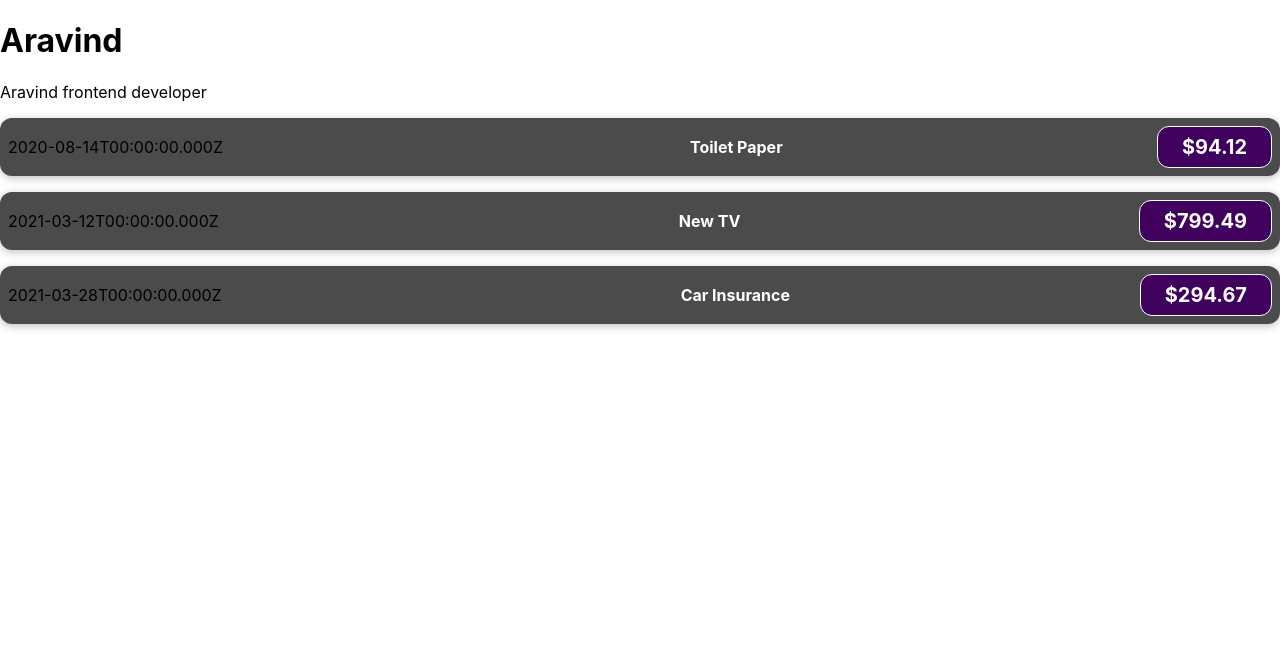
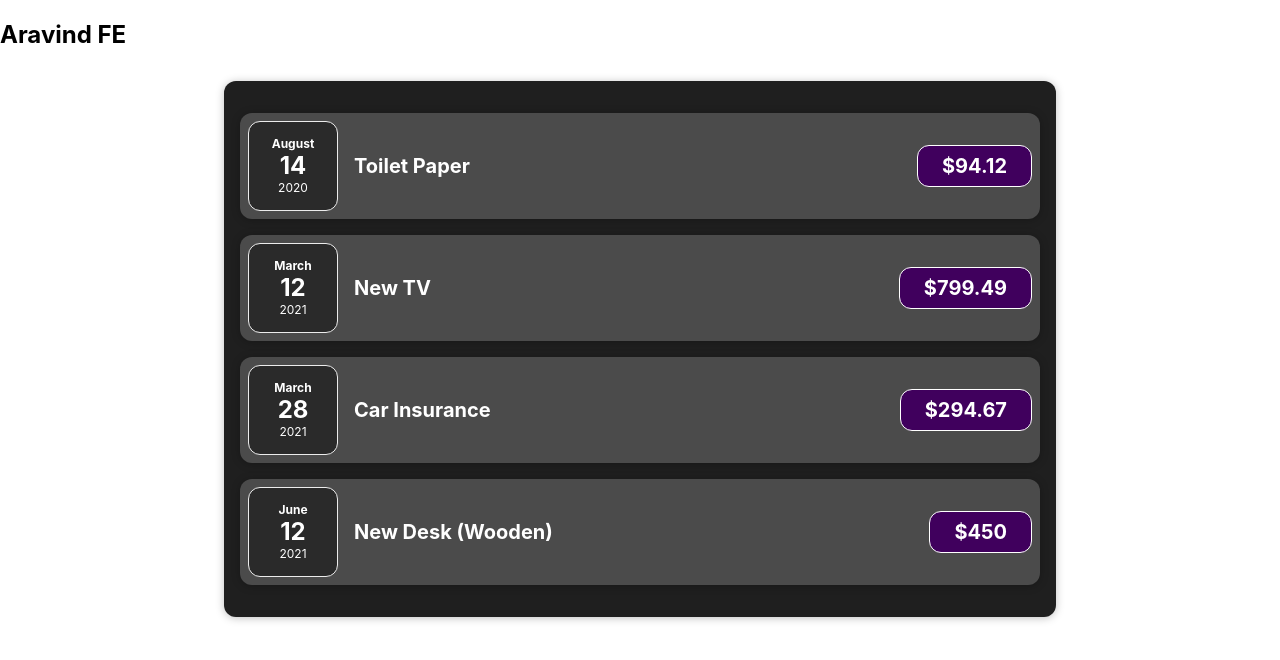
Before and after one commit to AravindSI/Start-off-with-react-basics, a React (Create React App) app: page / in a window 1280 px wide. Shown: the top 660 px of the page. Built offline with nearby package versions, Linux system fonts and the light colour scheme.

Commit message:
basics react

```diff
--- a/src/App.js
+++ b/src/App.js
@@ -1,4 +1,5 @@
-import ExpenseItem from "./components/ExpenseItem";
+import React from 'react';
+import Expenses from './components/Expenses/Expenses';
 
 function App() {
   const expenses = [
@@ -25,14 +26,8 @@
 
   return (
     <div>
-      <h1>Aravind</h1>
-      <p> Aravind frontend developer</p>
-      <ExpenseItem title={expenses[0].title} amount={expenses[0].amount} date={expenses[0].date}></ExpenseItem>
-      <ExpenseItem title={expenses[1].title} amount={expenses[1].amount} date={expenses[1].date}></ExpenseItem>
-      <ExpenseItem title={expenses[2].title} amount={expenses[2].amount} date={expenses[2].date}></ExpenseItem>
-
-
-
+      <h2>Aravind FE </h2>
+      <Expenses items={expenses} />
     </div>
   );
 }
--- a/src/components/ExpenseItem.css
+++ /dev/null
@@ -1,56 +0,0 @@
-.expense-item {
-    display: flex;
-    justify-content: space-between;
-    align-items: center;
-    box-shadow: 0 2px 8px rgba(0, 0, 0, 0.25);
-    padding: 0.5rem;
-    margin: 1rem 0;
-    border-radius: 12px;
-    background-color: #4b4b4b;
-  }
-
-  .expense-item__description {
-    display: flex;
-    flex-direction: column;
-    gap: 1rem;
-    align-items: flex-end;
-    flex-flow: column-reverse;
-    justify-content: flex-start;
-    flex: 1;
-  }
-
-  .expense-item h2 {
-    color: #3a3a3a;
-    font-size: 1rem;
-    flex: 1;
-    margin: 0 1rem;
-    color: white;
-  }
-
-  .expense-item__price {
-    font-size: 1rem;
-    font-weight: bold;
-    color: white;
-    background-color: #40005d;
-    border: 1px solid white;
-    padding: 0.5rem;
-    border-radius: 12px;
-  }
-
-  @media (min-width: 580px) {
-    .expense-item__description {
-      flex-direction: row;
-      align-items: center;
-      justify-content: flex-start;
-      flex: 1;
-    }
-
-    .expense-item__description h2 {
-      font-size: 1.25rem;
-    }
-
-    .expense-item__price {
-      font-size: 1.25rem;
-      padding: 0.5rem 1.5rem;
-    }
-  }
--- a/src/components/ExpenseItem.js
+++ /dev/null
@@ -1,15 +0,0 @@
-import './ExpenseItem.css'
-
-
-function ExpenseItem(props) {
-
-  return (
-    <div className="expense-item">
-      <div>{props.date.toISOString()}</div>
-      <div className='expense-item__description'></div>
-      <h2>{props.title}</h2>
-      <div className='expense-item__price'>${props.amount}</div>
-    </div>
-  );
-}
-export default ExpenseItem;
--- /dev/null
+++ b/src/components/Expenses/ExpenseDate.css
@@ -0,0 +1,26 @@
+.expense-date {
+  display: flex;
+  flex-direction: column;
+  width: 5.5rem;
+  height: 5.5rem;
+  border: 1px solid #ececec;
+  background-color: #2a2a2a;
+  color: white;
+  border-radius: 12px;
+  align-items: center;
+  justify-content: center;
+}
+
+.expense-date__month {
+  font-size: 0.75rem;
+  font-weight: bold;
+}
+
+.expense-date__year {
+  font-size: 0.75rem;
+}
+
+.expense-date__day {
+  font-size: 1.5rem;
+  font-weight: bold;
+}
--- /dev/null
+++ b/src/components/Expenses/ExpenseDate.js
@@ -0,0 +1,21 @@
+import React from 'react';
+import './ExpenseDate.css';
+
+
+function ExpenseDate(props){
+    const month=props.date.toLocaleString("en-US",{month:'long'});
+    const day=props.date.toLocaleString("en-US",{day:'2-digit'});
+    const year=props.date.getFullYear();
+
+    return(
+    <div className='expense-date'>
+        <div className='expense-date__month'>{month}</div>
+        <div className='expense-date__day'>{day}</div>
+        <div className='expense-date__year'>{year}</div>
+    </div>
+
+    );
+
+
+}
+ export default ExpenseDate;
--- /dev/null
+++ b/src/components/Expenses/ExpenseItem.css
@@ -0,0 +1,54 @@
+.expense-item {
+  display: flex;
+  justify-content: space-between;
+  align-items: center;
+  padding: 0.5rem;
+  margin: 1rem 0;
+  background-color: #4b4b4b;
+}
+
+.expense-item__description {
+  display: flex;
+  flex-direction: column;
+  gap: 1rem;
+  align-items: flex-end;
+  flex-flow: column-reverse;
+  justify-content: flex-start;
+  flex: 1;
+}
+
+.expense-item h2 {
+  color: #3a3a3a;
+  font-size: 1rem;
+  flex: 1;
+  margin: 0 1rem;
+  color: white;
+}
+
+.expense-item__price {
+  font-size: 1rem;
+  font-weight: bold;
+  color: white;
+  background-color: #40005d;
+  border: 1px solid white;
+  padding: 0.5rem;
+  border-radius: 12px;
+}
+
+@media (min-width: 580px) {
+  .expense-item__description {
+    flex-direction: row;
+    align-items: center;
+    justify-content: flex-start;
+    flex: 1;
+  }
+
+  .expense-item__description h2 {
+    font-size: 1.25rem;
+  }
+
+  .expense-item__price {
+    font-size: 1.25rem;
+    padding: 0.5rem 1.5rem;
+  }
+}
--- /dev/null
+++ b/src/components/Expenses/ExpenseItem.js
@@ -0,0 +1,18 @@
+import React from 'react';
+
+import ExpenseDate from './ExpenseDate';
+import Card from '../UI/Card';
+import './ExpenseItem.css';
+
+function ExpenseItem(props) {
+  return (
+    <Card className='expense-item'>
+      <ExpenseDate date={props.date} />
+      <div className='expense-item__description'>
+        <h2>{props.title}</h2>
+        <div className='expense-item__price'>${props.amount}</div>
+      </div>
+    </Card>
+  );
+}
+export default ExpenseItem;
--- /dev/null
+++ b/src/components/Expenses/Expenses.css
@@ -0,0 +1,7 @@
+.expenses {
+    padding: 1rem;
+    background-color: rgb(31, 31, 31);
+    margin: 2rem auto;
+    width: 50rem;
+    max-width: 95%;
+  }
--- /dev/null
+++ b/src/components/Expenses/Expenses.js
@@ -0,0 +1,33 @@
+import React from 'react';
+import ExpenseItem from './ExpenseItem';
+import Card from '../UI/Card';
+import './Expenses.css';
+
+function Expenses(props) {
+  return (
+    <Card className="expenses">
+      <ExpenseItem
+        title={props.items[0].title}
+        amount={props.items[0].amount}
+        date={props.items[0].date}
+      />
+      <ExpenseItem
+        title={props.items[1].title}
+        amount={props.items[1].amount}
+        date={props.items[1].date}
+      />
+      <ExpenseItem
+        title={props.items[2].title}
+        amount={props.items[2].amount}
+        date={props.items[2].date}
+      />
+      <ExpenseItem
+        title={props.items[3].title}
+        amount={props.items[3].amount}
+        date={props.items[3].date}
+      />
+    </Card>
+  );
+}
+
+export default Expenses;
--- /dev/null
+++ b/src/components/UI/Card.css
@@ -0,0 +1,4 @@
+.card {
+    border-radius: 12px;
+    box-shadow: 0 1px 8px rgba(0, 0, 0, 0.25);
+  }
--- /dev/null
+++ b/src/components/UI/Card.js
@@ -0,0 +1,10 @@
+import React from 'react';
+import './Card.css';
+
+function Card(props) {
+  const classes = 'card ' + props.className;
+
+  return <div className={classes}>{props.children}</div>;
+}
+
+export default Card;
```
